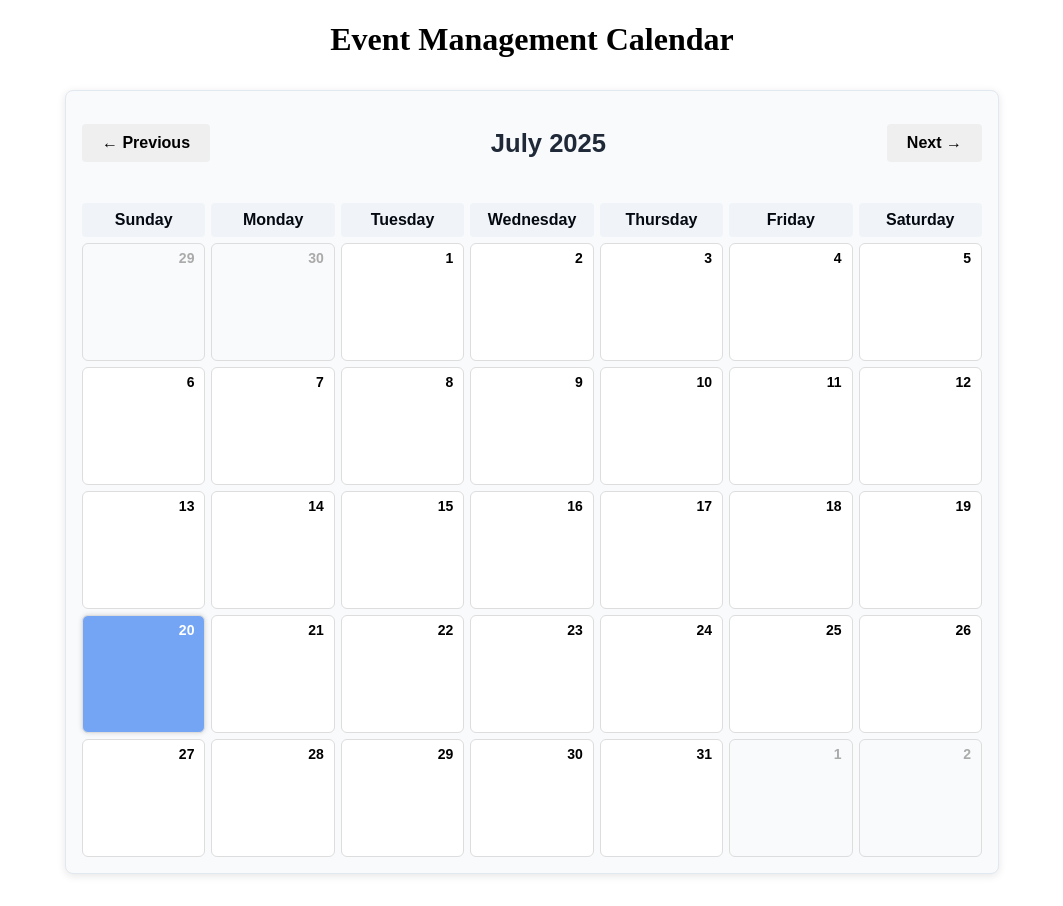
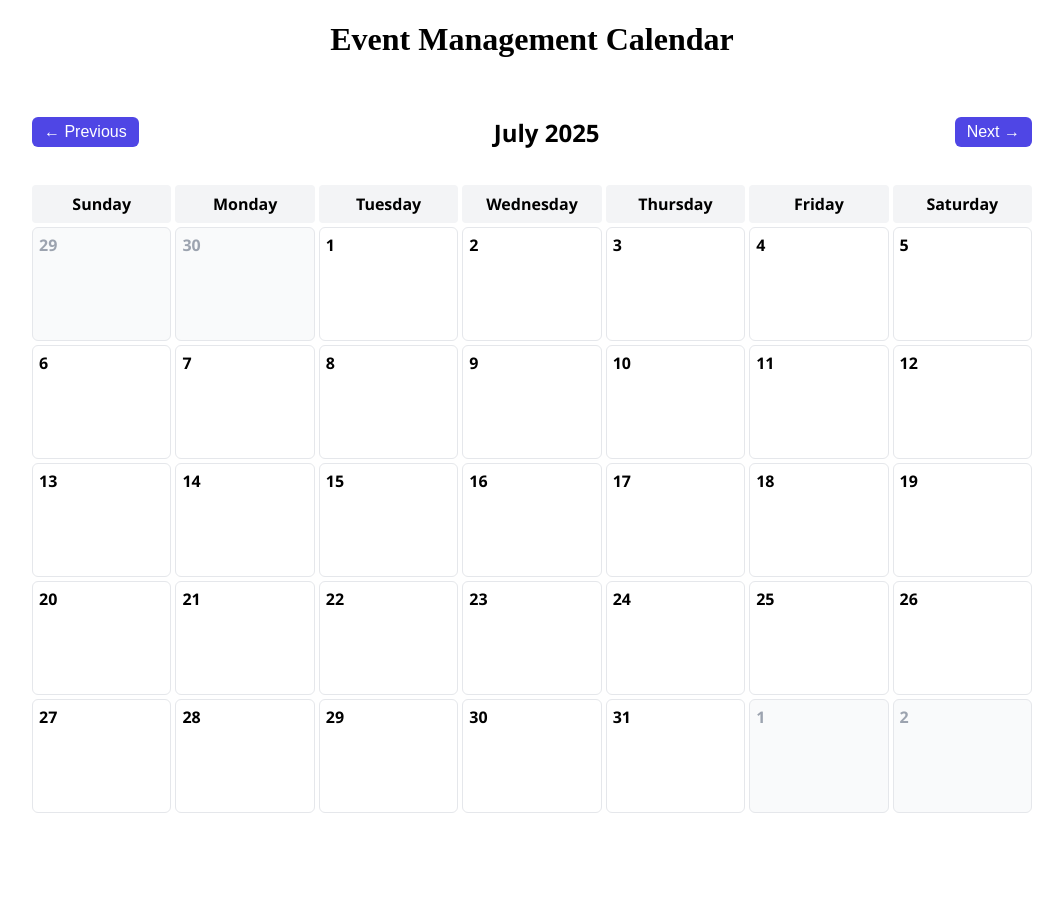
Before and after one commit to Ayush1Rajput/Custom_Event_Calendar, a React (Vite) app: page / in a window 1280 px wide. Shown: the whole page, without its empty margins (108-1171 px from the left). After the commit the page ends 837 px from the top, so only its background shows below. Built offline with nearby package versions, Linux system fonts and the light colour scheme.

Commit message:
Add: funcnality for recurring

```diff
--- a/package.json
+++ b/package.json
@@ -12,7 +12,10 @@
   "dependencies": {
     "date-fns": "^4.1.0",
     "react": "^19.1.0",
-    "react-dom": "^19.1.0"
+    "react-dnd": "^16.0.1",
+    "react-dnd-html5-backend": "^16.0.1",
+    "react-dom": "^19.1.0",
+    "rrule": "^2.8.1"
   },
   "devDependencies": {
     "@eslint/js": "^9.30.1",
--- a/src/components/Calendar.jsx
+++ b/src/components/Calendar.jsx
@@ -2,6 +2,7 @@ import React, { useState } from "react";
 import Day from "./Day.jsx";
 import "../styles/calendar.css";
 import { isSameDay, parseISO } from 'date-fns';
+import { RRule } from "rrule";
 
 // use for getting the name of week days
 const daysOfWeek = [
@@ -52,6 +53,54 @@ function getDaysInMonth(year, month) {
   return days; // return the Array
 }
 
+// Function to expand recurring events using rrule
+function getOccurrences(events, rangeStart, rangeEnd) {
+  const expanded = [];
+
+  for (const event of events) {
+    if (event.recurrence && event.recurrence !== "none") {
+      const start = new Date(event.start);
+      const recurrenceEnd = event.recurrenceEnd
+        ? new Date(event.recurrenceEnd)
+        : new Date(rangeEnd);
+
+      const options = {
+        dtstart: start,
+        until: recurrenceEnd,
+      };
+
+      switch (event.recurrence) {
+        case "daily":
+          options.freq = RRule.DAILY;
+          break;
+        case "weekly":
+          options.freq = RRule.WEEKLY;
+          break;
+        case "monthly":
+          options.freq = RRule.MONTHLY;
+          break;
+        default:
+          continue;
+      }
+
+      const rule = new RRule(options);
+      const allDates = rule.all();
+
+      // Only include dates within current calendar month range
+      allDates.forEach((date) => {
+        if (date >= rangeStart && date <= rangeEnd) {
+          expanded.push({ ...event, start: date.toISOString() });
+        }
+      });
+
+    } else {
+      expanded.push(event);
+    }
+  }
+
+  return expanded;
+}
+
 export default function Calendar({ events, onDateClick, onEventClick }) {
   const [currentDate, setCurrentDate] = useState(new Date());
 
@@ -60,6 +109,11 @@ export default function Calendar({ events, onDateClick, onEventClick }) {
   const month = currentDate.getMonth();
 
   const days = getDaysInMonth(year, month); // call the object array of days
+
+  // Define the visible range to generate recurring events within it
+  const rangeStart = new Date(year, month, 1);
+  const rangeEnd = new Date(year, month + 1, 0);
+  const expandedEvents = getOccurrences(events, rangeStart, rangeEnd);
 
   // Function for btn to call previos month
   const callPreviousMonth = () => {
@@ -74,6 +128,7 @@ export default function Calendar({ events, onDateClick, onEventClick }) {
     // console.log(currentDate.getMonth());
   };
 
+
   return (
     <div className="calendar">
       <div className="calendar-header">
@@ -86,6 +141,7 @@ export default function Calendar({ events, onDateClick, onEventClick }) {
         <button onClick={callNextMonth}>Next →</button>
       </div>
       <div className="calendar-grid">
+
         {/* Use this for get the week name */}
         {daysOfWeek.map((day) => (
           <div key={day} className="day-name">
@@ -103,7 +159,7 @@ export default function Calendar({ events, onDateClick, onEventClick }) {
             key={index}
             date={day.date}
             isCurrentMonth={day.currentMonth}
-            events={events.filter((event) =>
+            events={expandedEvents.filter((event) =>
               isSameDay(parseISO(event.start), day.date)
             )}
             onDateClick={onDateClick}
--- a/src/components/Day.jsx
+++ b/src/components/Day.jsx
@@ -1,16 +1,28 @@
 import React from "react";
-import { isToday } from "date-fns";
+import { isToday, format } from "date-fns";
 
-const Day = ({ date, isCurrentMonth }) => {
+const Day = ({ date, isCurrentMonth, events, onDateClick, onEventClick }) => {
   const today = isToday(date); // Highlight if today
 
   return (
     <div
-      className={`day-cell ${!isCurrentMonth ? "not-current-month" : ""} ${
-        today ? "today-highlight" : ""
-      }`}
+      className={`day ${isCurrentMonth ? '' : 'other-month'}`}
+      onClick={() => onDateClick(date)}
     >
-      <div className="day-number">{date.getDate()}</div>
+      <div>{format(date, 'd')}</div> {/* Correctly formatted date */}
+      {events.map((event) => (
+        <div
+          key={event.id}
+          className="event"
+          style={{ backgroundColor: event.backgroundColor }}
+          onClick={(e) => {
+            e.stopPropagation(); // Prevent day click when clicking event
+            onEventClick(event);
+          }}
+        >
+          {event.title}
+        </div>
+      ))}
     </div>
   );
 };
--- a/src/styles/calendar.css
+++ b/src/styles/calendar.css
@@ -1,84 +1,91 @@
 .calendar {
-  width: 100%;
-  max-width: 900px;
-  /* height: 80vh; */
-  margin: 2rem auto;
+  max-width: 1000px;
+  margin: 0 auto;
   padding: 1rem;
-  font-family: sans-serif;
-  background: #f8fafc;
-  border: 1px solid #e2e8f0;
-  border-radius: 8px;
-  box-shadow: 0 2px 8px rgba(0, 0, 0, 0.1);
+  font-family: "Segoe UI", Tahoma, Geneva, Verdana, sans-serif;
 }
 .calendar-header {
   display: flex;
   justify-content: space-between;
   align-items: center;
-  margin-bottom: 1.5rem;
+  margin-bottom: 1rem;
 }
 
 .calendar-header h2 {
-  font-size: 1.6rem;
-  font-weight: 600;
-  color: #1f2937;
+  font-size: 1.5rem;
+  font-weight: bold;
 }
 
+.calendar-header button {
+  padding: 6px 12px;
+  background-color: #4f46e5;
+  color: white;
+  border: none;
+  border-radius: 6px;
+  cursor: pointer;
+  transition: background-color 0.2s;
+}
+
+.calendar-header button:hover {
+  background-color: #4338ca;
+}
 .calendar-grid {
   display: grid;
   grid-template-columns: repeat(7, 1fr);
-  gap: 6px;
+  gap: 4px;
 }
 
 .day-name {
+  font-weight: bold;
   text-align: center;
-  font-weight: bold;
-  padding: 0.5rem 0;
-  color: #040911;
-  background-color: #f0f4f8;
+  padding: 8px 0;
+  background-color: #f3f4f6;
   border-radius: 4px;
 }
 
-.day-cell {
+.day {
+  min-height: 100px;
+  padding: 6px;
+  background-color: #fff;
+  border: 1px solid #e5e7eb;
+  border-radius: 6px;
+  cursor: pointer;
   position: relative;
-  min-height: 100px;
-  padding: 8px;
-  background-color: white;
-  border: 1px solid #ddd;
-  border-radius: 6px;
+  transition: background-color 0.2s;
 }
 
-.day-cell:hover {
-  background-color: #bad5f1;
-  color: black;
-}
-.day-number {
-  position: absolute;
-  top: 6px;
-  right: 10px;
-  font-size: 14px;
-  font-weight: bold;
+.day:hover {
+  background-color: #f0f9ff;
 }
 
-.not-current-month {
+.other-month {
   background-color: #f9fafb;
-  color: #aaa;
+  color: #9ca3af;
+}
+.day.is-today {
+  border: 2px solid #3b82f6;
 }
 
-.today-highlight {
-  background-color: #74a5f5;
-  color: white;
+.day > div:first-child {
   font-weight: bold;
-  box-shadow: 0 0 5px rgba(0, 0, 0, 0.15);
-  border-radius: 6px;
+  margin-bottom: 6px;
 }
 
-button{
-  padding: 10px;
-  border-radius: 6px;
-  font-size: 1rem;
-  font-weight: bold;
+.event {
+  background-color: #6366f1;
+  color: white;
+  padding: 4px 6px;
+  border-radius: 4px;
+  margin-bottom: 4px;
+  font-size: 0.85rem;
+  white-space: nowrap;
+  overflow: hidden;
+  text-overflow: ellipsis;
+  cursor: pointer;
+  transition: transform 0.2s;
 }
 
-button:hover{
-  background-color: rgb(26, 226, 119);
+.event:hover {
+  transform: scale(1.02);
+  background-color: #4f46e5;
 }
```
Also changed, not shown: 1 other file (tests, documents, lock files or other folders).
